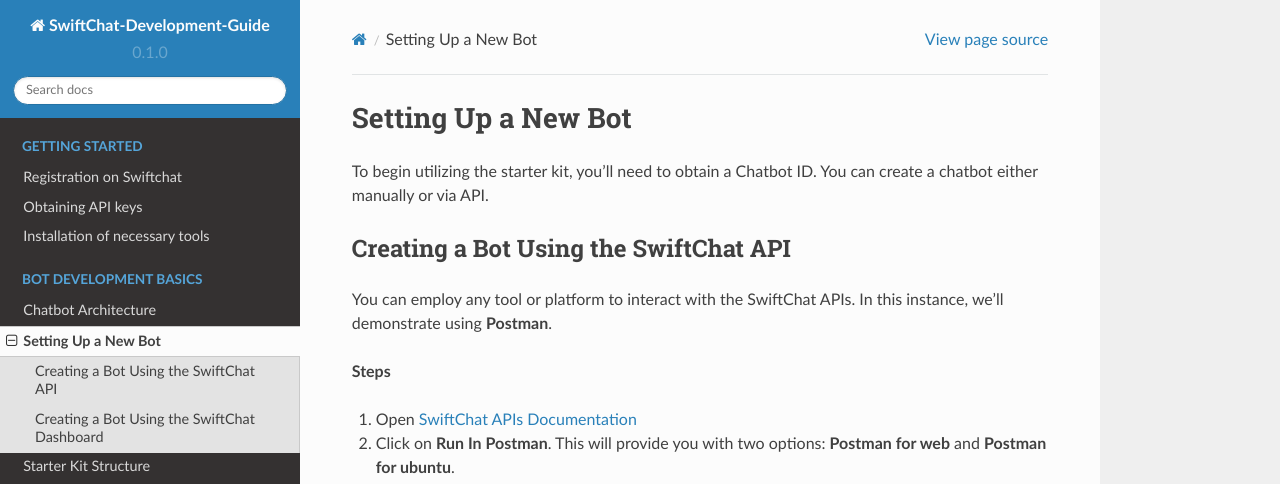
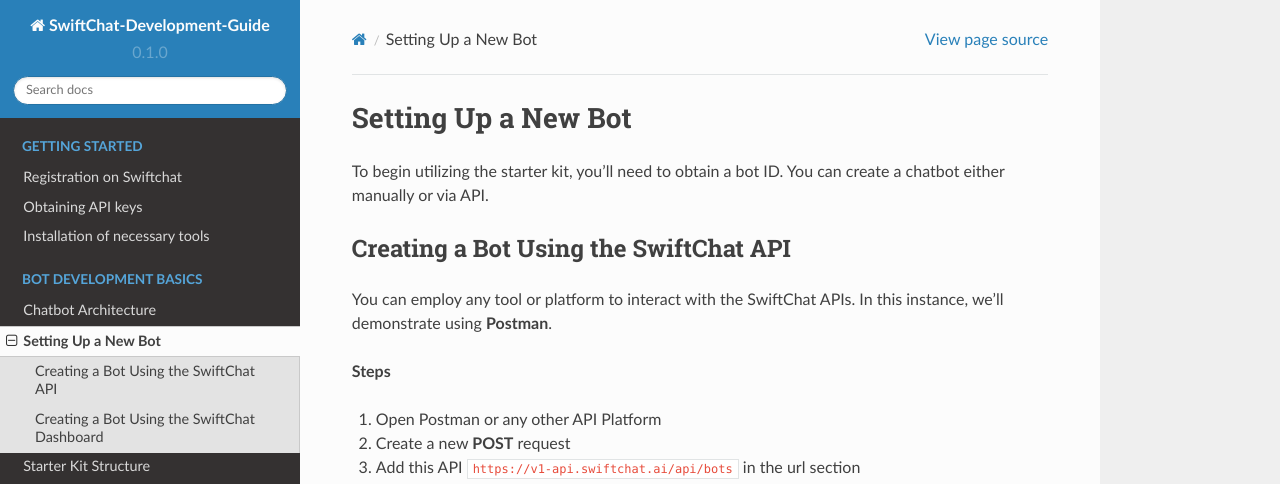
Before and after one commit to Priyanka-sharma181/Chatbot-Development-Guide, a Sphinx documentation site: the page built from docs/source/start_bot.rst, in a window 1280 px wide and 1400 px high. Shown: the top 484 px of the window. Built offline with Sphinx 7.4.7 and the Read the Docs theme 2.0.0, drawn with Linux system fonts in a browser that asks for light colours; some of the changed text lies outside the part shown.

Commit message:
create new bot section

```diff
--- a/docs/source/installation.rst
+++ b/docs/source/installation.rst
@@ -15,7 +15,7 @@
 1. **Prerequisites:** Prior to proceeding, ensure that the following software components are installed on your system:
 
    - `Node.js <https://nodejs.org/en>`_ and `Node Package Manager <https://docs.npmjs.com/getting-started>`_
-   -  Nest.js CLI : `npm install -g @nestjs/cli`
+   -  Nest.js CLI : ``npm install -g @nestjs/cli``
    - `Git <https://git-scm.com/downloads>`_
 
 2. **Fork the Repository:** It is advisable to fork the base repository, facilitating seamless integration of the latest upgrades and features when necessary.
--- a/docs/source/start_bot.rst
+++ b/docs/source/start_bot.rst
@@ -1,6 +1,6 @@
 Setting Up a New Bot
 ====================
-To begin utilizing the starter kit, you'll need to obtain a Chatbot ID. You can create a chatbot either manually or via API.
+To begin utilizing the starter kit, you'll need to obtain a bot ID. You can create a chatbot either manually or via API.
 
 Creating a Bot Using the SwiftChat API
 ------------------------
@@ -11,23 +11,16 @@
 
 **Steps**
 
-1. Open `SwiftChat APIs Documentation <https://documenter.getpostman.com/view/20587790/UyrGCuhH#intro>`_
-2. Click on **Run In Postman**. This will provide you with two options: **Postman for web** and **Postman for ubuntu**.
+1. Open Postman or any other API Platform
+2. Create a new **POST** request
+3. Add this API ``https://v1-api.swiftchat.ai/api/bots`` in the url section
+4. Open the authorization section and here add your API key that we generated or got in `Obtaining API Key <get_api_key.html>`_
 
-.. image:: ../images/create_bot_images/run_in_postman.jpg
-   :alt: Deployment Structure
-   :width: 1850
-   :height: 400
-   :align: center
-
-3. Click on **Postman for web**. You'll be redirected to a page where you can choose your Postman account. Sign in to your account and proceed with the login process.
-4. After logging in, you'll be presented with a page where you need to select a workspace to save the SwiftChat APIs.
-
-.. image:: ../images/create_bot_images/collection.png
-   :alt: Deployment Structure
-   :width: 1300
-   :height: 400
-   :align: center
+   .. image:: ../images/create_bot_images/create_bot_auth.rst
+         :alt: Deployment Structure
+         :width: 1300
+         :height: 300
+         :align: center
 
 
 5. The SwiftChat APIs collection will now be saved in your chosen workspace. Within the **Bot** folder, you'll find the **create bot** API request. Select this request and input details such as the Bot name and your number in the **Body** section.
```
Also changed, not shown: docs/images/create_bot_images/create_bot_auth.png (added), docs/images/create_bot_images/create_bot_body.png (added).
